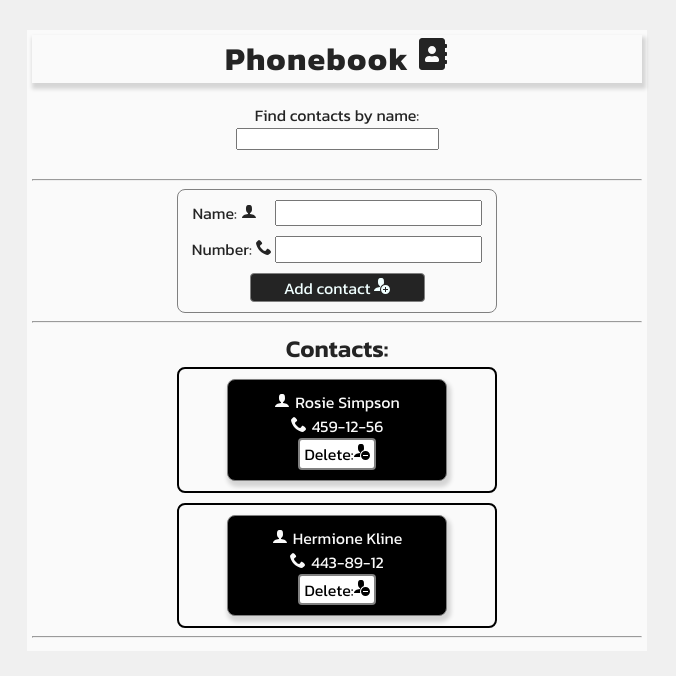
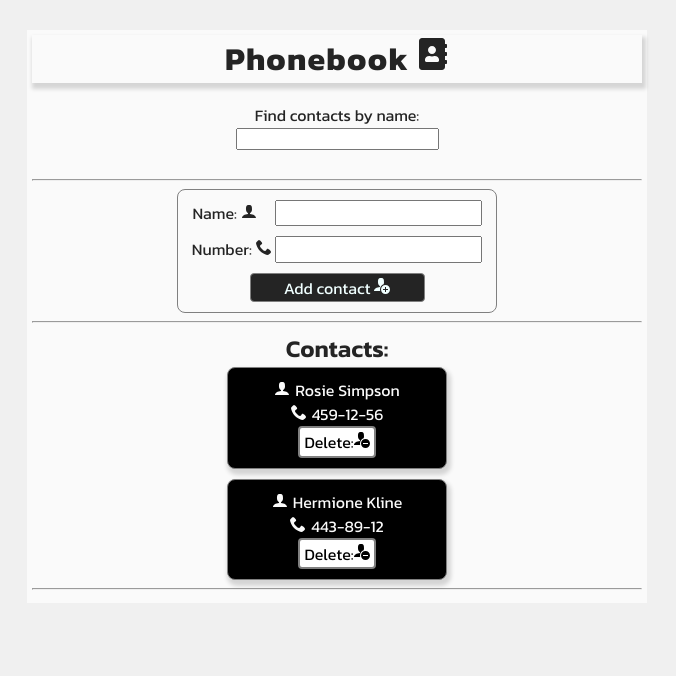
Before and after one commit to vladyslavJs/goit-react-hw-03, a React (Vite) app: page / in a window 1280 px wide. Shown: the top 676 px of the page, without its empty margins (303-979 px from the left). Built offline with nearby package versions, Linux system fonts and the light colour scheme.

Commit message:
Update ContactList.module.css

```diff
--- a/src/components/ContactList/ContactList.module.css
+++ b/src/components/ContactList/ContactList.module.css
@@ -1,12 +1,3 @@
-.list {
-    background-color: #fafafa;
-    border: 2px solid black;
-    width: 320px;
-    border-radius: 8px;
-    padding: 10px;
-    margin: 0 auto;
-}
-
 .fixList {
     display: flex;
     flex-direction: column;
```
